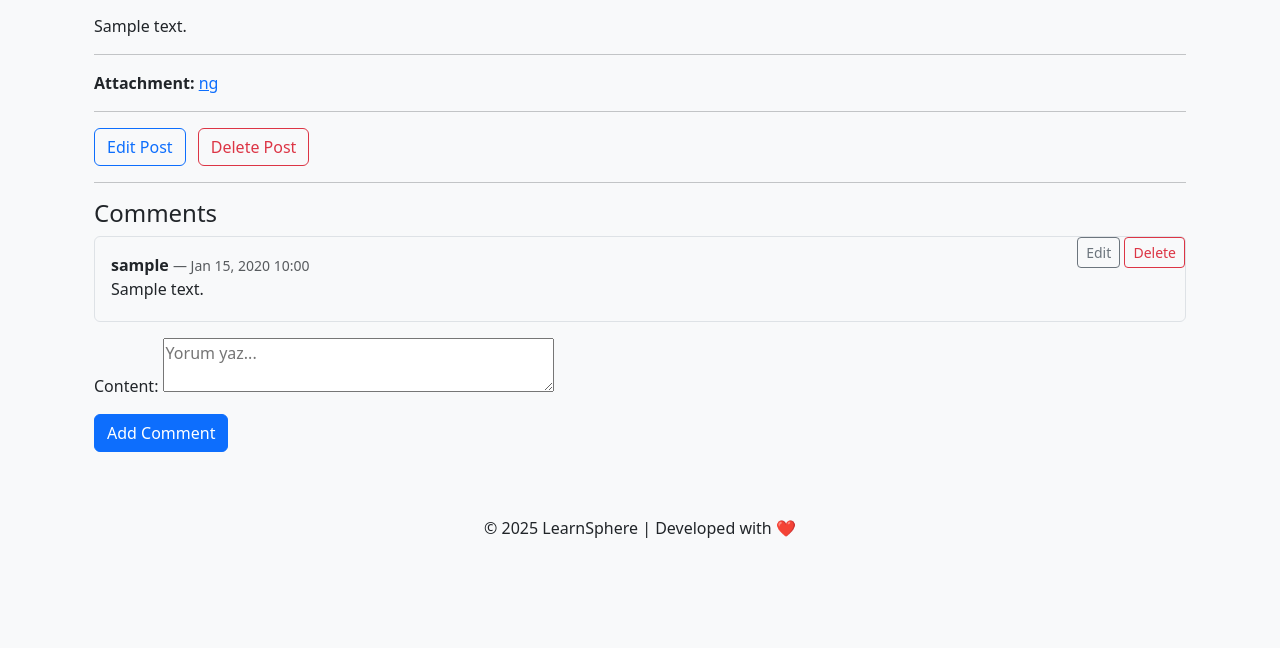
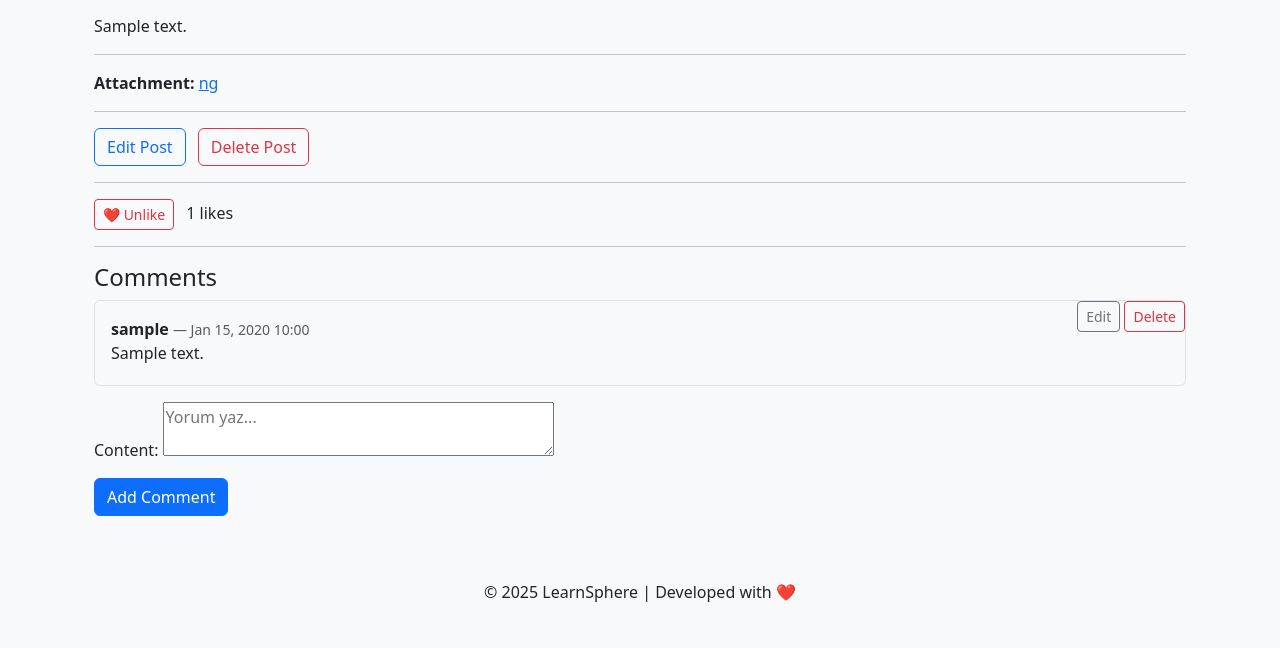
Before and after one commit to Taylanozveren/FullStack-Networking-Project-LeanSphere, a Django app: a page that uses templates/post_detail.html in a window 1280 px wide. Shown: the part 152-800 px from the top of the page. Run offline with Django 5.2, Linux system fonts and the light colour scheme; a user stored in the database is signed in; tables that the repository leaves empty hold one stand-in row (values such as "Sample post").

Commit message:
Add like/unlike toggle feature in post detail

```diff
--- a/core/urls.py
+++ b/core/urls.py
@@ -24,4 +24,7 @@ urlpatterns = [
     path('posts/<int:post_id>/comment/', views.add_comment, name='add_comment'),
     path('comment/<int:comment_id>/edit/',   views.edit_comment,   name='edit_comment'),
     path('comment/<int:comment_id>/delete/', views.delete_comment, name='delete_comment'),
+
+     # Like toggle için eklenen rota:
+    path('posts/<int:post_id>/like/',       views.toggle_like,    name='toggle_like'),
 ]
--- a/core/views.py
+++ b/core/views.py
@@ -8,9 +8,10 @@ from django.contrib.auth import (
 )
 from django.contrib import messages
 from django.contrib.auth.decorators import login_required
+from django.core.exceptions import PermissionDenied
 
 from .forms import UserRegisterForm, PostForm, ProfileForm, CommentForm
-from .models import Profile, Discipline, Course, Post, Comment
+from .models import Profile, Discipline, Course, Post, Comment, Like
 
 
 def home(request):
@@ -127,7 +128,6 @@ def create_post(request, slug):
 @login_required
 def post_detail(request, slug):
     post = get_object_or_404(Post, slug=slug)
-    # Yeni: Yorum formunu ve var olan yorumları şablona geç
     comment_form = CommentForm()
     return render(request, 'post_detail.html', {
         'post': post,
@@ -138,7 +138,7 @@ def post_detail(request, slug):
 @login_required
 def add_comment(request, post_id):
     post = get_object_or_404(Post, id=post_id)
-    if request.method == "POST":
+    if request.method == 'POST':
         form = CommentForm(request.POST)
         if form.is_valid():
             comment = form.save(commit=False)
@@ -176,7 +176,6 @@ def delete_post(request, slug):
         return redirect('course_detail', slug=course_slug)
     return render(request, 'post_confirm_delete.html', {'post': post})
 
-from django.core.exceptions import PermissionDenied
 
 @login_required
 def edit_comment(request, comment_id):
@@ -195,6 +194,7 @@ def edit_comment(request, comment_id):
         'comment': comment,
     })
 
+
 @login_required
 def delete_comment(request, comment_id):
     comment = get_object_or_404(Comment, id=comment_id)
@@ -207,3 +207,17 @@ def delete_comment(request, comment_id):
     return render(request, 'comment_confirm_delete.html', {
         'comment': comment,
     })
+
+
+@login_required
+def toggle_like(request, post_id):
+    """
+    Toggle like/unlike on a post.
+    Eğer kullanıcı zaten beğenmişse beğeniyi siler, aksi halde beğeni ekler.
+    """
+    post = get_object_or_404(Post, id=post_id)
+    if request.user in post.likes.all():
+        Like.objects.filter(user=request.user, post=post).delete()
+    else:
+        Like.objects.create(user=request.user, post=post)
+    return redirect('post_detail', slug=post.slug)
--- a/templates/post_detail.html
+++ b/templates/post_detail.html
@@ -7,9 +7,7 @@
   <p class="text-muted">
     by {{ post.author.username }} on {{ post.created_at|date:"F j, Y, g:i a" }}
   </p>
-  <div class="mb-3">
-    {{ post.content|linebreaks }}
-  </div>
+  <div class="mb-3">{{ post.content|linebreaks }}</div>
 
   {% if post.file %}
     <hr>
@@ -27,9 +25,31 @@
     <a href="{% url 'delete_post' post.slug %}" class="btn btn-outline-danger ms-2">Delete Post</a>
   {% endif %}
 
+  <!-- Like Toggle Bölümü -->
+  <hr>
+  {% if user.is_authenticated %}
+    <form method="post" action="{% url 'toggle_like' post.id %}">
+      {% csrf_token %}
+      {% if user in post.likes.all %}
+        <button type="submit" class="btn btn-sm btn-outline-danger">
+          ❤️ Unlike
+        </button>
+      {% else %}
+        <button type="submit" class="btn btn-sm btn-outline-primary">
+          🤍 Like
+        </button>
+      {% endif %}
+      <span class="ms-2">{{ post.likes.count }} likes</span>
+    </form>
+  {% else %}
+    <p class="text-muted">
+      You must <a href="{% url 'login' %}">log in</a> to like posts.
+    </p>
+  {% endif %}
+
+  <!-- Comments Bölümü -->
   <hr>
   <h4>Comments</h4>
-
   {% for comment in post.comments.all %}
     <div class="mb-3 p-3 border rounded position-relative">
       <strong>{{ comment.user.username }}</strong>
```
